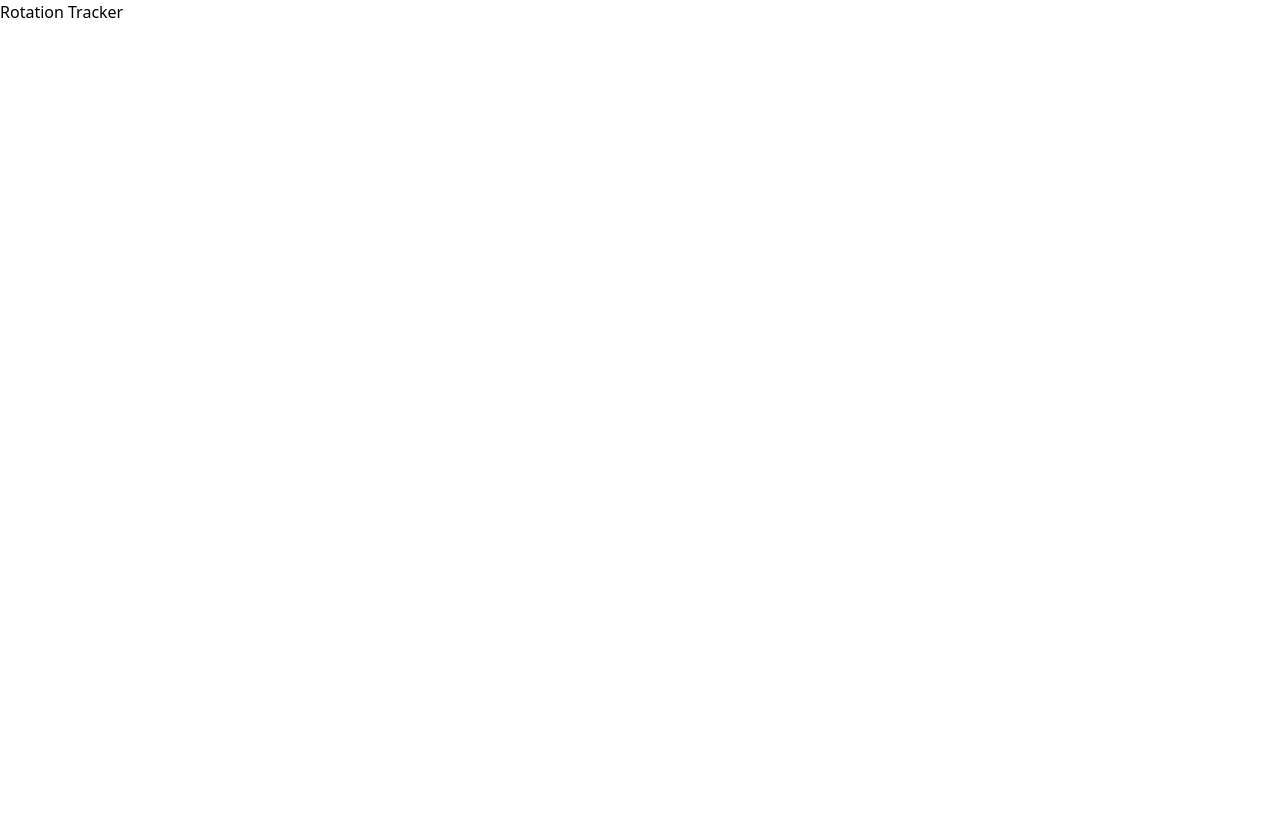
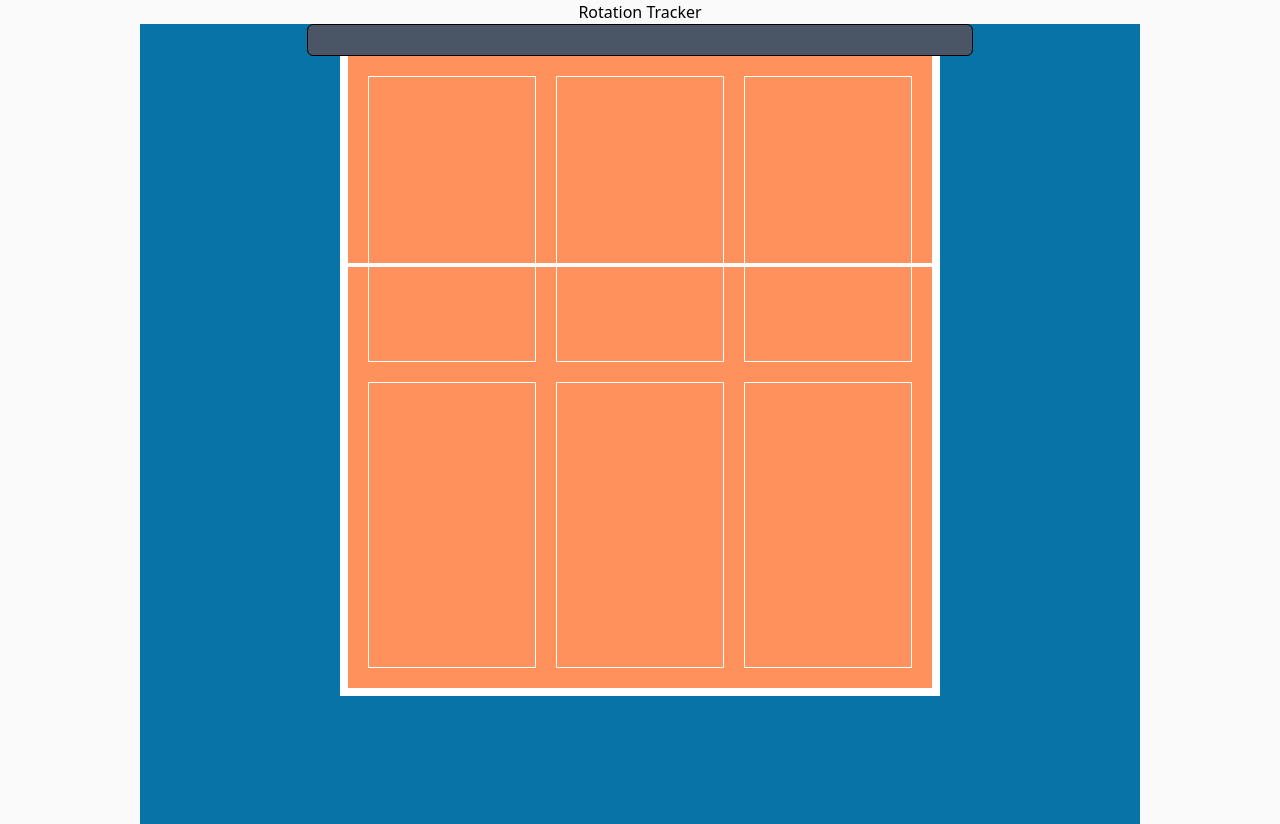
Before and after one commit to jgretton/rotation-tracker, a Next.js app: page / in a window 1280 px wide. Before the commit the page ends 800 px from the top, so only its background shows below. Built offline with nearby package versions, Linux system fonts and the light colour scheme.

Commit message:
Volleyball court structure
Basic structure for volleyball court added. Fixed height and width
still, need to change this but for demo purposes its fine.

```diff
--- /dev/null
+++ b/app/components/volleyball-court.tsx
@@ -0,0 +1,29 @@
+export default function VolleyballCourt({
+	children,
+}: {
+	children: React.ReactNode;
+}) {
+	return (
+		<div
+			id="half-court-boundaries"
+			className="w-[1000px] h-[800px] bg-[#0873A7] relative"
+		>
+			<div
+				id="net"
+				className=" w-4/6 h-8 rounded-md bg-gray-600 border border-black mx-auto"
+			/>
+
+			<div
+				id="half-court"
+				className="w-3/5 h-4/5 bg-[#FF915C] mx-auto relative border-white border-8 border-t-0"
+			>
+				<div
+					id="3m-line"
+					className="absolute w-full h-1/3 border-b-4 border-white"
+				/>
+
+				{children}
+			</div>
+		</div>
+	);
+}
--- a/app/page.tsx
+++ b/app/page.tsx
@@ -1,9 +1,20 @@
 import Image from "next/image";
+import VolleyballCourt from "./components/volleyball-court";
 
 export default function Home() {
 	return (
-		<div className="">
+		<div className="flex flex-col min-h-screen items-center justify-center bg-zinc-50 font-sans">
 			<h1>Rotation Tracker</h1>
+			<VolleyballCourt>
+				<div className="size-full grid grid-cols-3 grid-rows-2 gap-5 p-5">
+					<div className="size-full border border-white"></div>
+					<div className="size-full border border-white"></div>
+					<div className="size-full border border-white"></div>
+					<div className="size-full border border-white"></div>
+					<div className="size-full border border-white"></div>
+					<div className="size-full border border-white"></div>
+				</div>
+			</VolleyballCourt>
 		</div>
 	);
 }
```
